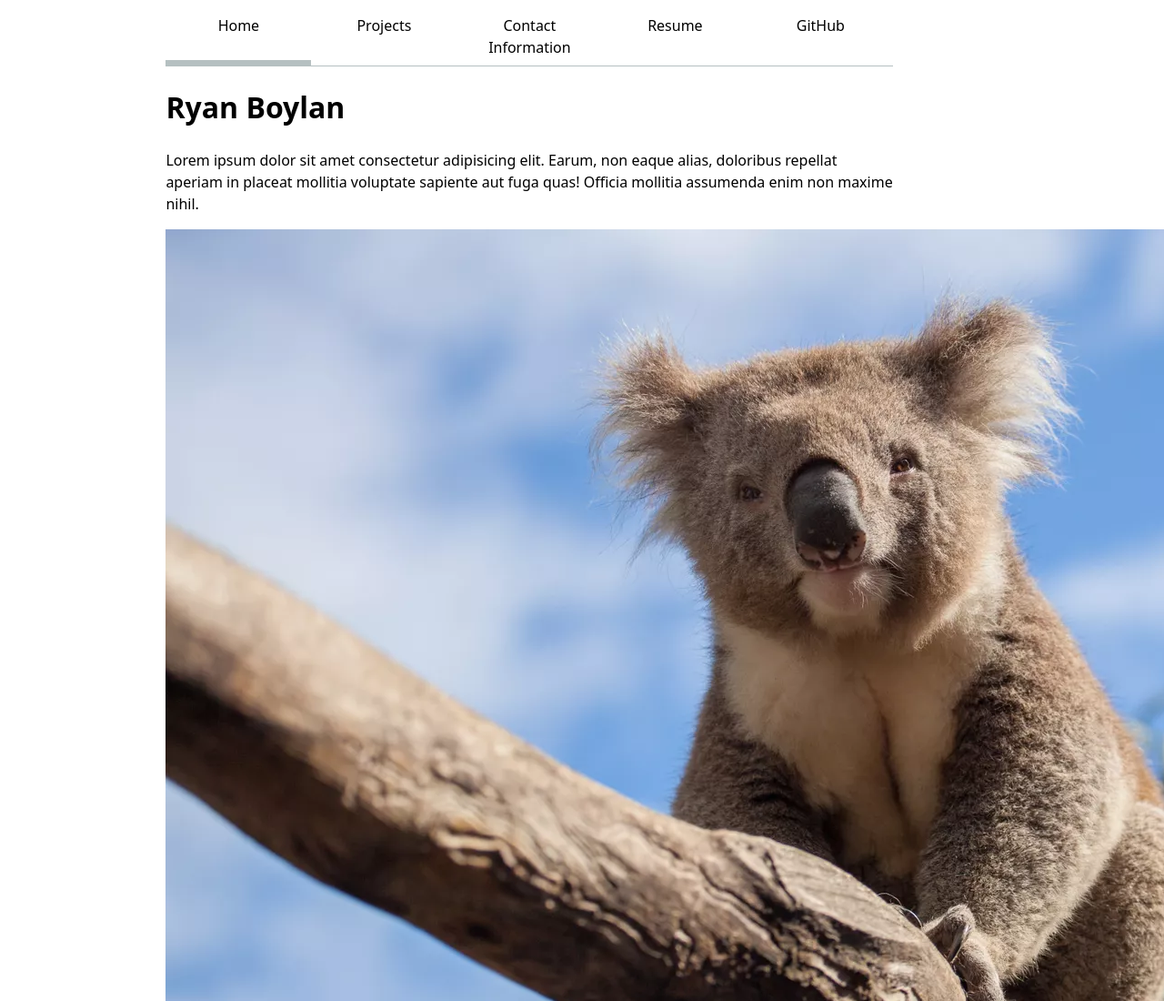
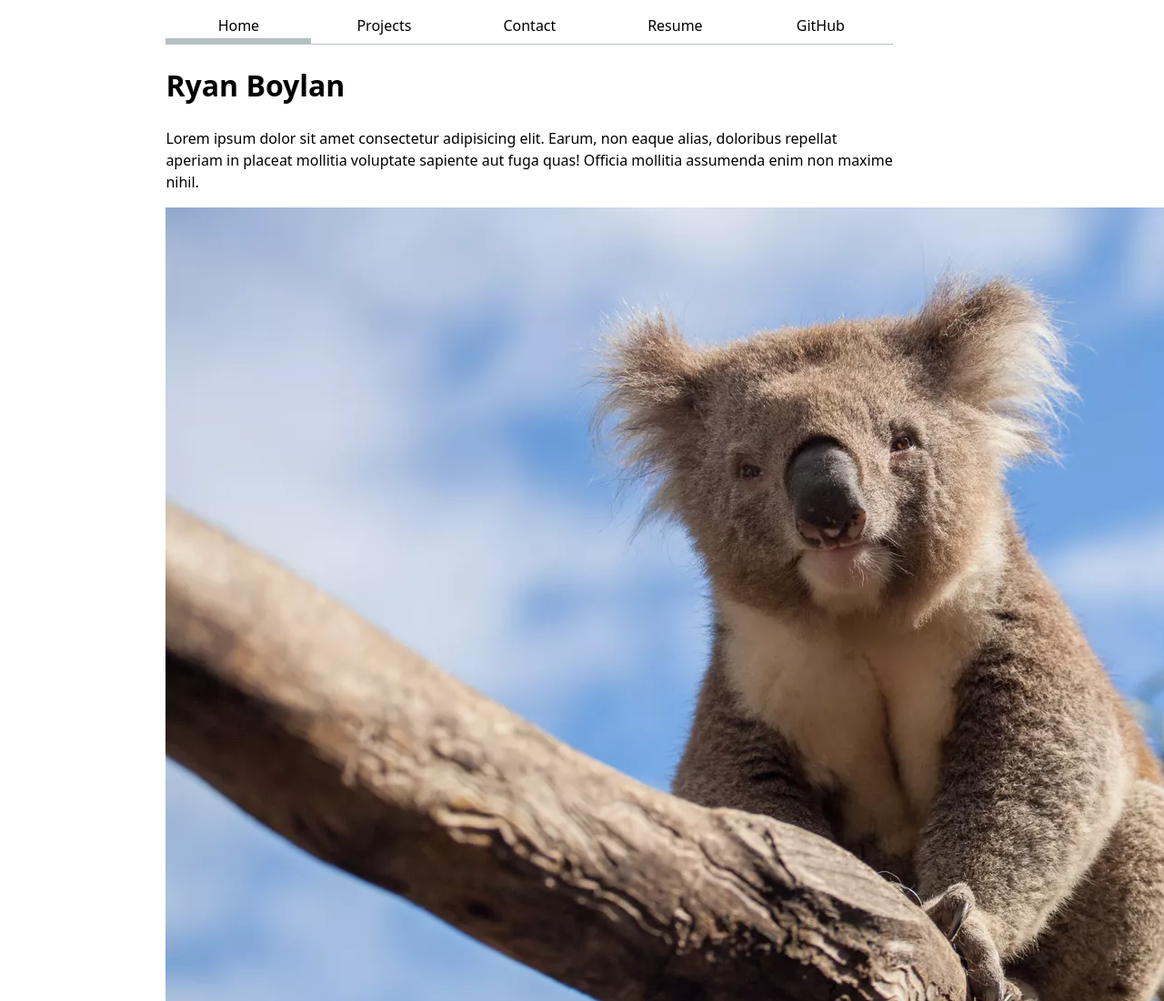
Before and after one commit to r-boylan/portfolio, a plain HTML site: page index.html in a window 1280 px wide. Shown: the top 1100 px of the page at 91% size. Drawn offline with Linux system fonts and the light colour scheme.

Commit message:
Updated contact tabs

```diff
--- a/index.html
+++ b/index.html
@@ -11,7 +11,7 @@
     <nav>
         <a href="/portfolio/index.html" class="current">Home</a>
         <a href="/portfolio/projects/index.html">Projects</a>
-        <a href="/portfolio/contact/index.html">Contact Information</a>
+        <a href="/portfolio/contact/index.html">Contact</a>
         <a href="/portfolio/resume/index.html">Resume</a>
         <a href="https://github.com/r-boylan" target="_blank">GitHub</a>
     </nav>
```
Also changed, not shown: resume/index.html (+1 -1 lines).
